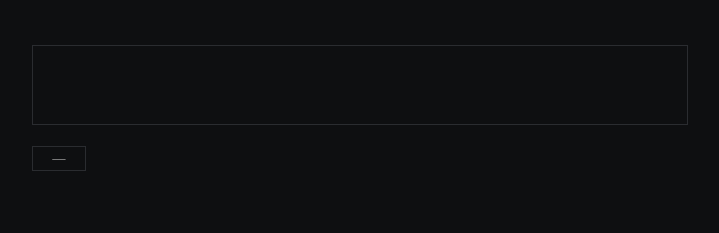
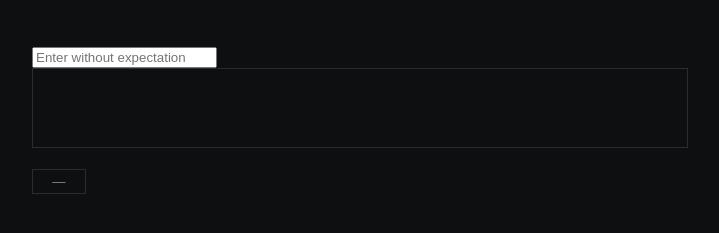
Before and after one commit to AhmedPeaRL/artificial-witnessed-responsiveness-field, a plain HTML site: page index.html in a window 1280 px wide. Shown: the part 267-500 px from the top of the page, without its empty margins (280-999 px from the left). Drawn offline with Linux system fonts and the light colour scheme.

Commit message:
Update index.html

```diff
--- a/index.html
+++ b/index.html
@@ -24,6 +24,8 @@
     </section>
 
     <section class="encounter">
+      <input id="witness-input" type="text" placeholder="Enter without expectation" />
+
       <textarea id="input" aria-label="unlabeled input"></textarea>
       <button id="enter">—</button>
     </section>
```
